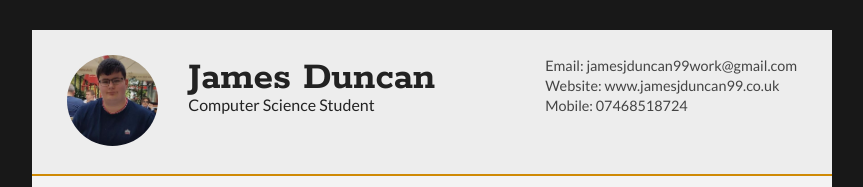
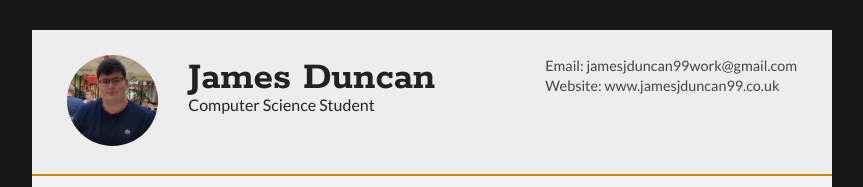
Before and after one commit to JamesDun2866/gh-pages-2, a plain HTML site: page cv.html in a window 1280 px wide. Shown: the top 187 px of the page, without its empty margins (208-1071 px from the left). Drawn offline with Linux system fonts and the light colour scheme.

Commit message:
Update cv.html

```diff
--- a/cv.html
+++ b/cv.html
@@ -31,7 +31,6 @@
         <ul>
           <li>Email: <a href="mailto:jamesjduncan99Work@gmail.com" target="_blank"> jamesjduncan99work@gmail.com</a></li>
           <li>Website: <a href="http://www.jamesjduncan99.co.uk"> www.jamesjduncan99.co.uk</a></li>
-          <li>Mobile:  07468518724</li>
         </ul>
       </div>
       <div class="clear"></div>
```
